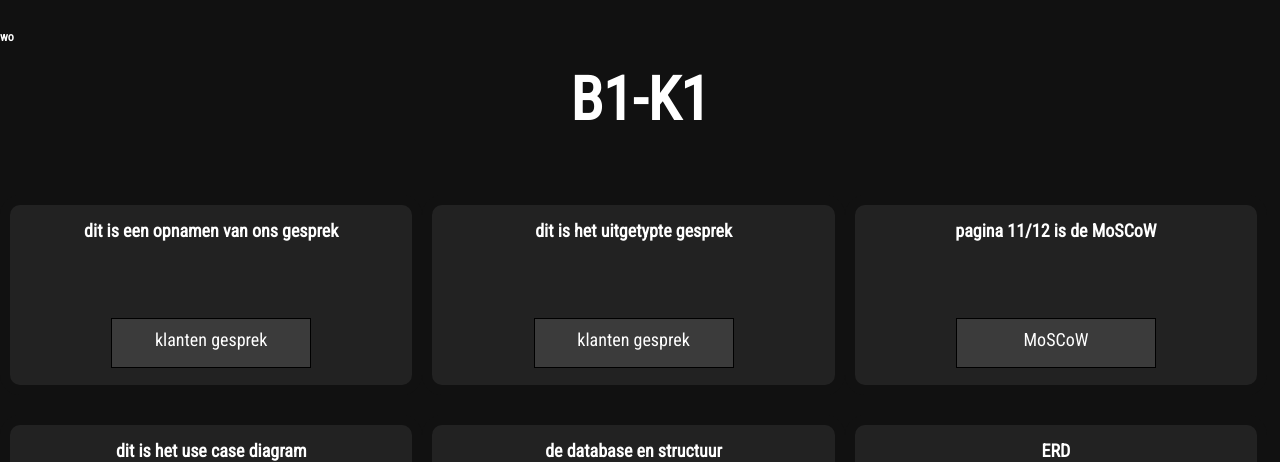
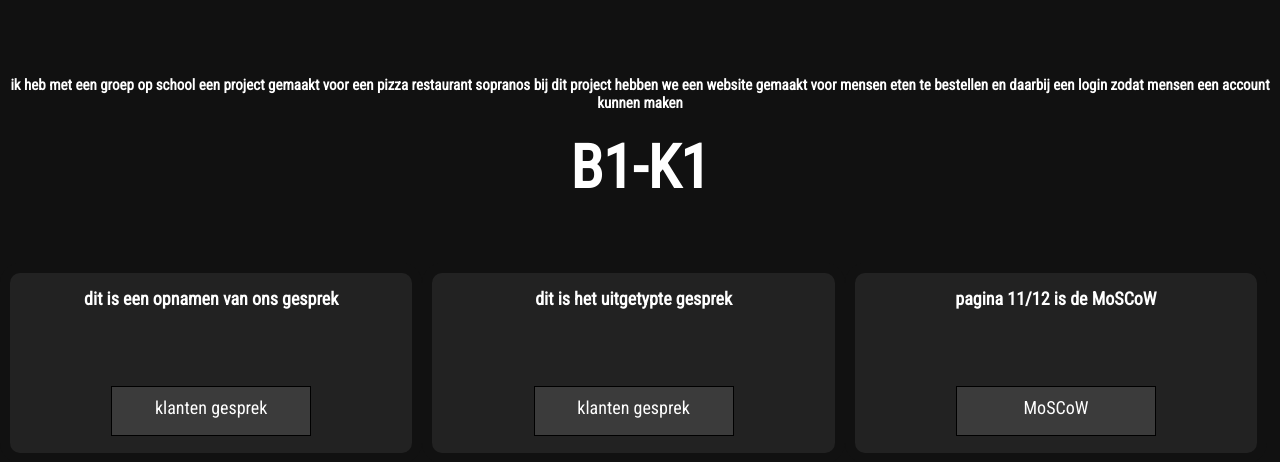
Before and after one commit to youriboersma/examenportfolio_youri, a PHP site: page /mijn-pagina.html in a window 1280 px wide. Shown: the part 869-1331 px from the top of the page. Run offline with PHP 8.4, Linux system fonts and the light colour scheme.

Commit message:
nog wat aanpassingen

```diff
--- a/pagina/mijn-pagina.html
+++ b/pagina/mijn-pagina.html
@@ -20,9 +20,9 @@
 <div class="hero-section">
 <h1>project pizzeria sopranos</h1></div>
 </div>
-<br/>
-<h4>wo</h4>
+<br/><br/><br/><br/>
 
+<h4>ik heb met een groep op school een project gemaakt voor een pizza restaurant sopranos bij dit project hebben we een website gemaakt voor mensen eten te bestellen en daarbij een login zodat mensen een account kunnen maken </h4>
 
 <div><h3>B1-K1</h3></div>
 <div class="back">
--- a/pagina/nieuw.css
+++ b/pagina/nieuw.css
@@ -42,6 +42,13 @@ h3  {
     margin-top: 20px;
     text-align: center;
     font-size: 60px;
+}
+
+h4  {
+    clear: both; /* Clears floats if .back is floated */
+    margin-top: 20px;
+    text-align: center;
+    font-size: 15px;
 }
 
 h6
```
